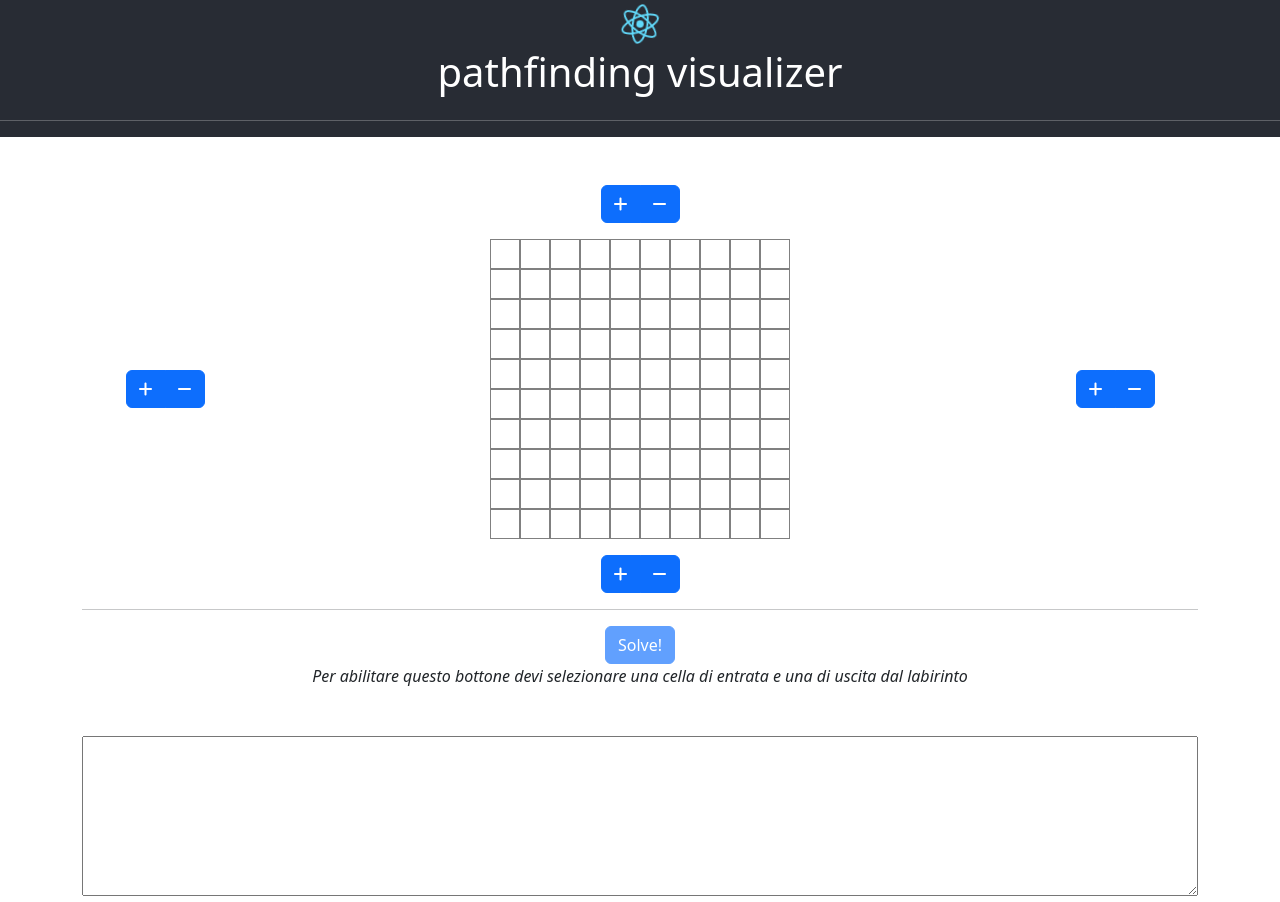
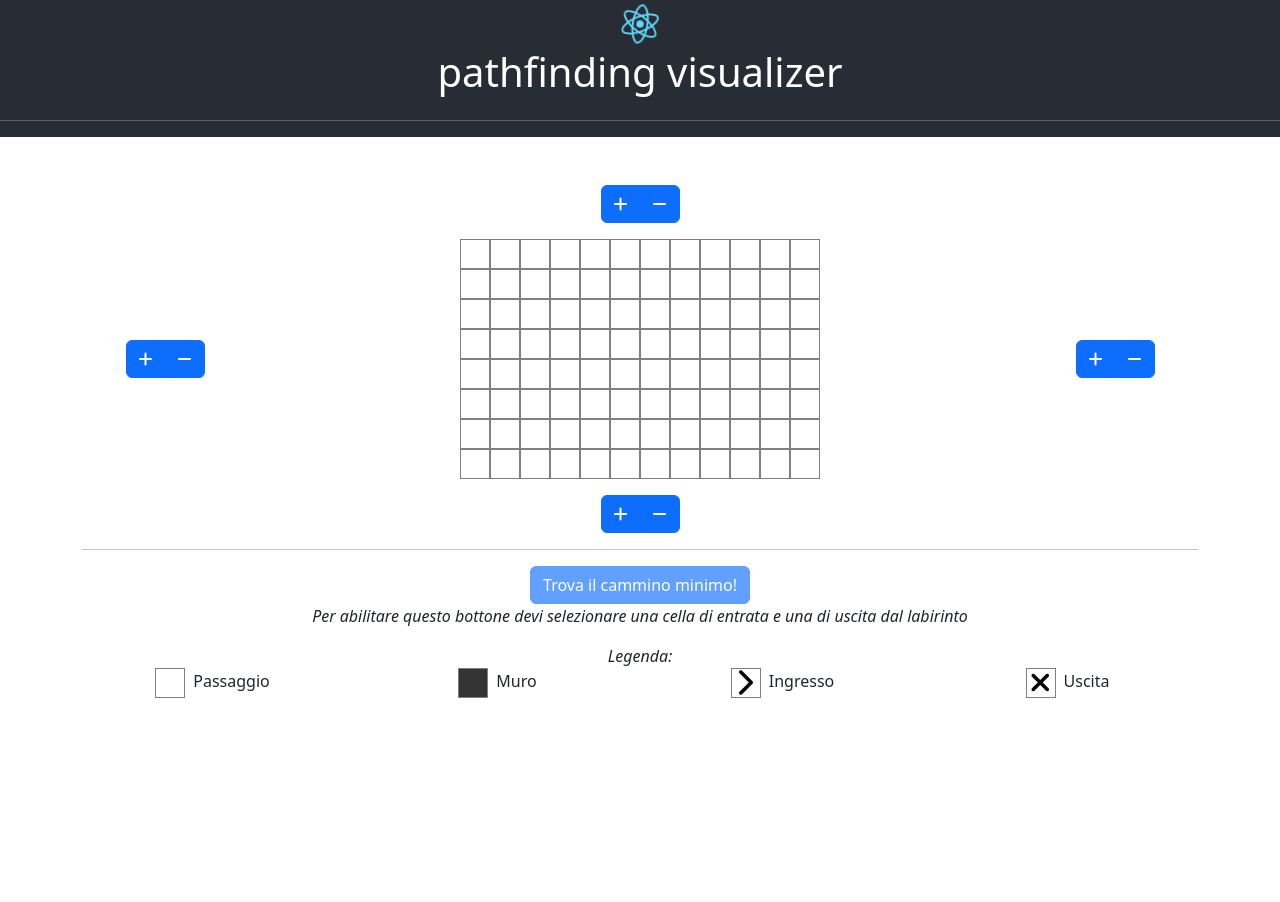
Before and after one commit to nickola86/pathfinding, a React (Create React App) app: page / in a window 1280 px wide. After the commit the page ends 800 px from the top, so only its background shows below. Built offline with nearby package versions, Linux system fonts and the light colour scheme.

Commit message:
Aggiunti i comportamenti delle celle che cambiano tipologia al click e i vincoli

```diff
--- a/src/App.js
+++ b/src/App.js
@@ -15,7 +15,6 @@ function App() {
       </header>
       <content>
         <Gameboard/>
-        <EventViewer/>
       </content>
     </div>
   );
--- /dev/null
+++ b/src/TransitionsManager.js
@@ -0,0 +1,8 @@
+const transitions = {
+    "empty":"wall",
+    "wall":"entrypoint",
+    "entrypoint":"wayout",
+    "wayout":"empty"
+}
+
+export default transitions;
--- a/src/cell/Cell.css
+++ b/src/cell/Cell.css
@@ -31,3 +31,9 @@
 .cell.wayout i{
     left:5px;
 }
+label.hidden{
+    display:none;
+}
+label.visible{
+    margin-left:0.5em;
+}
--- a/src/cell/Cell.js
+++ b/src/cell/Cell.js
@@ -8,8 +8,14 @@ const transitions = {
     "entrypoint":"wayout",
     "wayout":"empty"
 }
+const labels = {
+    "empty":"Passaggio",
+    "wall":"Muro",
+    "entrypoint":"Ingresso",
+    "wayout":"Uscita"
+}
 const icons = {
-    "entrypoint":"fa fa-arrow-right",
+    "entrypoint":"fa fa-chevron-right",
     "wayout":"fa fa-xmark"
 }
 
@@ -25,16 +31,19 @@ class Cell extends Component{
         };
     }
     toggleCellType = () => {
-        console.log(`Cell[${this.props.x},${this.props.y}] : ${transitions[this.state.cellType]}`);
+        if(this.props.disabled) return;
         this.setState(prevState => ({...this.state, cellType: transitions[prevState.cellType] }),
             ()=>{this.props.onCellChange(this.state)}
         );
     };
 
     render(){
-        return <Button variant="light" className={`cell ${this.state.cellType}`} onClick={this.toggleCellType}>
-            <i className={icons[this.state.cellType]}/>
-        </Button>
+        return <span>
+            <Button variant="light" className={`cell ${this.state.cellType}`} onClick={this.toggleCellType}>
+                <i className={icons[this.state.cellType]}/>
+            </Button>
+            <label className={`${this.props.labels==='on' ? 'visible' : 'hidden'}`}>{labels[this.state.cellType]}</label>
+        </span>
     }
 }
 
--- a/src/gameboard/Gameboard.js
+++ b/src/gameboard/Gameboard.js
@@ -1,5 +1,6 @@
 import './Gameboard.css';
 import Grid from '../grid/Grid';
+import Cell from '../cell/Cell';
 import PlusMinus from '../plus-minus/PlusMinus';
 import Button from 'react-bootstrap/Button';
 
@@ -11,21 +12,28 @@ function Gameboard() {
         </div>
         <div class="col-sm center">
             <PlusMinus position="top" />
-            <Grid nRows={10} nCols={10}/>
+            <Grid nRows={8} nCols={12}/>
             <PlusMinus position="bottom" />
         </div>
         <div class="col-sm-2 right">
-            <PlusMinus position="right" />
+            <PlusMinus position="right"/>
         </div>
       </div>
       <hr/>
       <div class="row">
         <div class="col">
-            <Button disabled="true">Solve!</Button>
+            <Button disabled="true">Trova il cammino minimo!</Button>
             <p>
                 <em>Per abilitare questo bottone devi selezionare una cella di entrata e una di uscita dal labirinto</em>
             </p>
         </div>
+      </div>
+      <div class="row">
+        <em>Legenda:</em>
+        <div class="col"><Cell cellType="empty" disabled={true} labels="on"/></div>
+        <div class="col"><Cell cellType="wall" disabled={true} labels="on"/></div>
+        <div class="col"><Cell cellType="entrypoint" disabled={true} labels="on"/></div>
+        <div class="col"><Cell cellType="wayout" disabled={true} labels="on"/></div>
       </div>
     </div>
   );
--- a/src/grid/Grid.js
+++ b/src/grid/Grid.js
@@ -1,6 +1,20 @@
 import './Grid.css'
 import Cell from '../cell/Cell';
 import React, { Component } from 'react';
+import transitions from '../TransitionsManager'
+
+//Rules
+let rules=[
+    {
+        cellType:'entrypoint',
+        maxNumber:1
+    },
+    {
+        cellType:'wayout',
+        maxNumber:1
+    }
+]
+
 
 class Grid extends Component{
 
@@ -11,22 +25,47 @@ class Grid extends Component{
             nCols: props.nCols,
             cells: buildMatrix(props.nRows,props.nCols)
         };
-        console.log("state",state);
         this.state=state;
     }
 
     updateCellState = (cellState) => {
-        console.log("cellChanged! > new cellState", cellState);
+        //Se non supero i controlli in base ai vincoli della griglia:
+        if(!this.areRulesStillSatisfiedWithThisNew(cellState)){
+            //passo al cellType successivo:
+            cellState.cellType=transitions[cellState.cellType];
+            this.updateCellState(cellState)
+        }else{
+            //Solo se sono in uno stato (cellType) valido aggiorno lo stato!
+            const currentCells = [...this.state.cells];
+            currentCells[cellState.coord.x][cellState.coord.y]=cellState;
+            this.setState({
+                cells: currentCells
+            });
+        }
+    }
+
+    areRulesStillSatisfiedWithThisNew = (cell) => {
+        let allSatisfied = true;
+        let list = [].concat(...this.state.cells);
+        //Filtro le regole che si applicano alla cella dello stesso tipo di quella in input
+        //e per ciascuna regola verifico che siano tutte (every) soddisfatte...
+        rules.filter(r=>r.cellType===cell.cellType).every(
+            r => {
+                //il più uno va letto come: "se aggiungo l'elemento di tipo cellType alla lista, la regola vale ancora?"
+                allSatisfied = allSatisfied && list.filter(c=>{return c.cellType===r.cellType}).length+1<=r.maxNumber;
+                return allSatisfied;
+            }
+        )
+        return allSatisfied;
     }
 
     render(){
-        console.log("Render", this.state);
         const grid = <div className="grid">
             {
                 this.state.cells.map(row=>
                     <span>
                         {row.map(col=>
-                            <Cell x={col.coords.x} y={col.coords.y} cellType={col.cellType} onCellChange={this.updateCellState}/>
+                            <Cell x={col.coord.x} y={col.coord.y} cellType={col.cellType} onCellChange={this.updateCellState}/>
                         )}
                         <br/>
                     </span>
@@ -46,7 +85,7 @@ function buildMatrix(nRows,nCols){
     let i=0, j=0;
     matrix = Array(nRows).fill().map(()=>{
         let row = Array(nCols).fill().map(()=>{
-          let e = {...emptyCell, ...{"coords":{x:i,y:j%nCols}}};
+          let e = {...emptyCell, ...{"coord":{x:i,y:j%nCols}}};
           j++;
           return e;
         });
```
